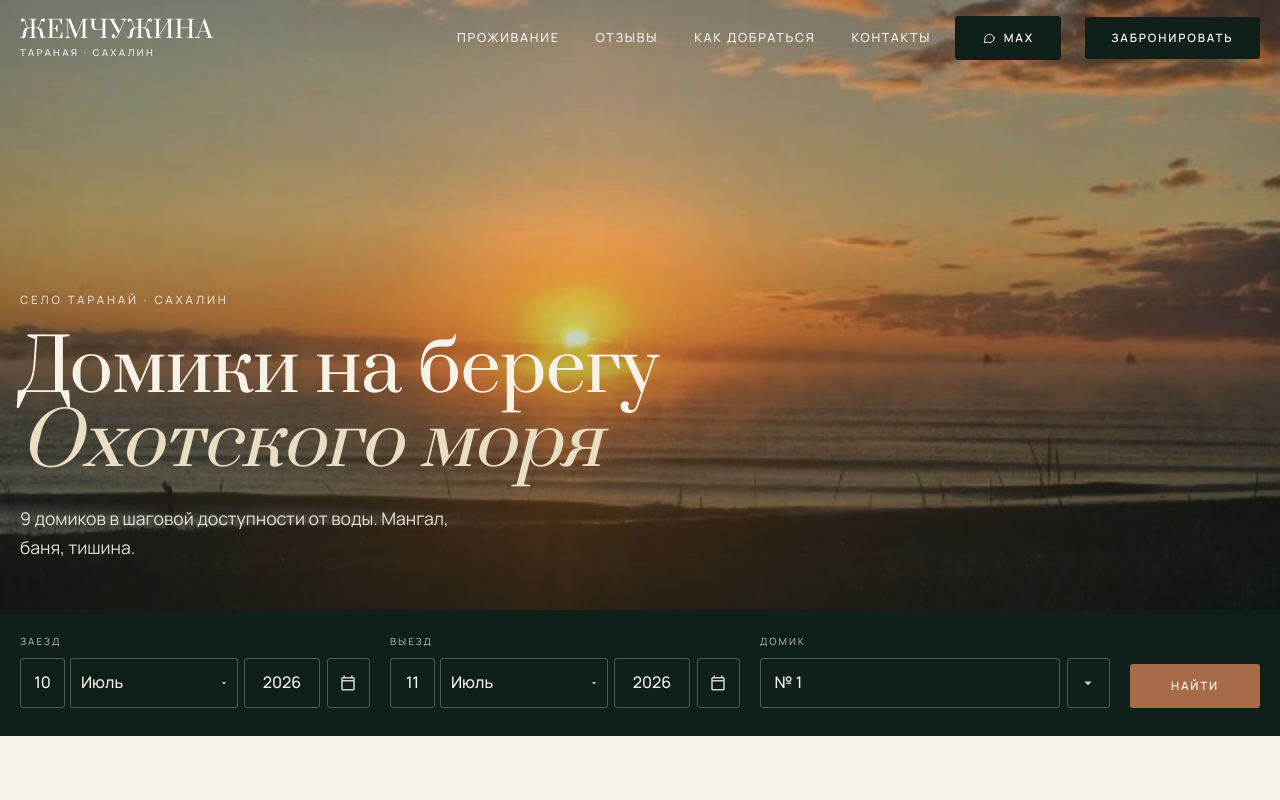
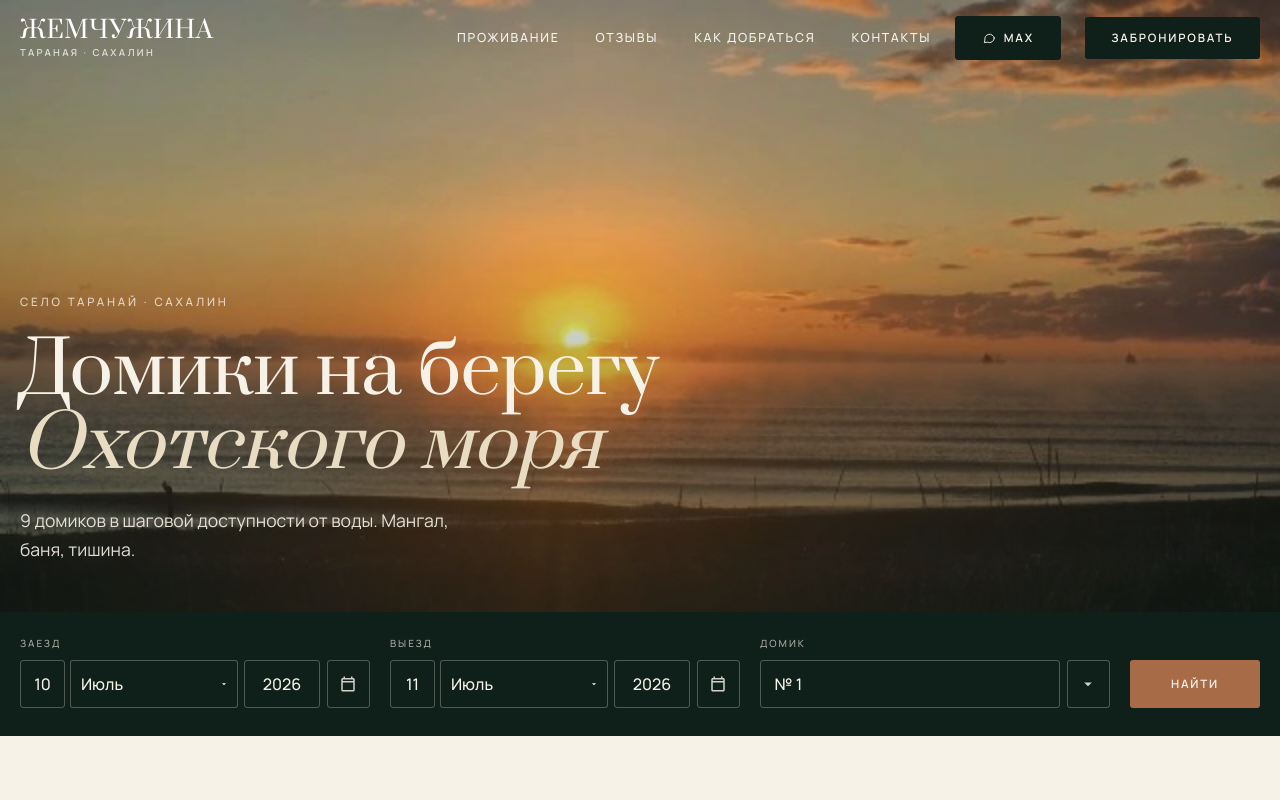
Before and after one commit to timoo1t/zhemchuzhina-taranaya, a website: page public/index.html in a window 1280 px wide. Shown: the top 800 px of the page. Drawn offline with Linux system fonts and the light colour scheme; no server answers.

Commit message:
Force all search bar controls to fixed 48px height for guaranteed alignment

```diff
--- a/public/css/style.css
+++ b/public/css/style.css
@@ -414,8 +414,8 @@
 
 .date-parts__box,
 .field-split__control {
-  padding: 0.7rem 0.6rem;
-  min-height: 44px;
+  padding: 0 0.6rem;
+  height: 48px;
   box-sizing: border-box;
   border: 1px solid rgba(247, 242, 232, 0.28);
   border-radius: var(--radius);
@@ -423,6 +423,7 @@
   color: var(--paper);
   font: inherit;
   font-weight: 500;
+  line-height: 1;
   transition:
     border-color var(--dur-fast) var(--ease-smooth),
     background-color var(--dur-fast) var(--ease-smooth);
@@ -501,7 +502,8 @@
   align-items: center;
   justify-content: center;
   width: 2.7rem;
-  min-height: 44px;
+  height: 48px;
+  box-sizing: border-box;
   padding: 0;
   border: 1px solid rgba(247, 242, 232, 0.28);
   border-radius: var(--radius);
@@ -515,8 +517,9 @@
 }
 
 .search-bar .btn--find {
-  min-height: 44px;
-  padding: 0.7rem 1.6rem;
+  height: 48px;
+  box-sizing: border-box;
+  padding: 0 1.6rem;
   line-height: 1;
   width: 100%;
 }
```
